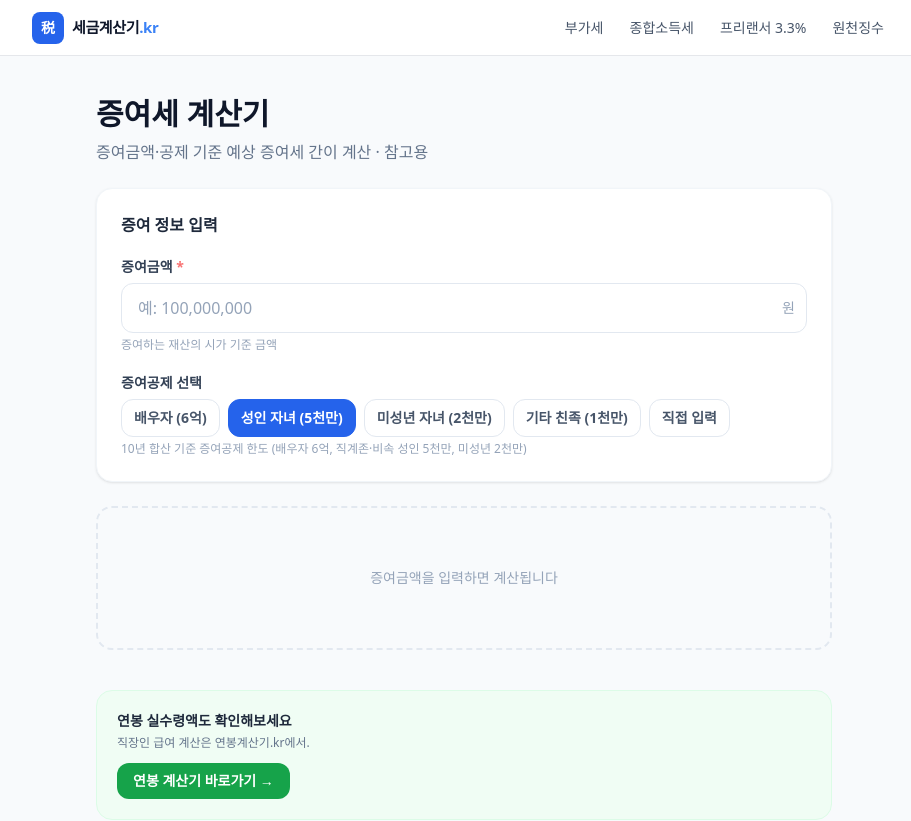
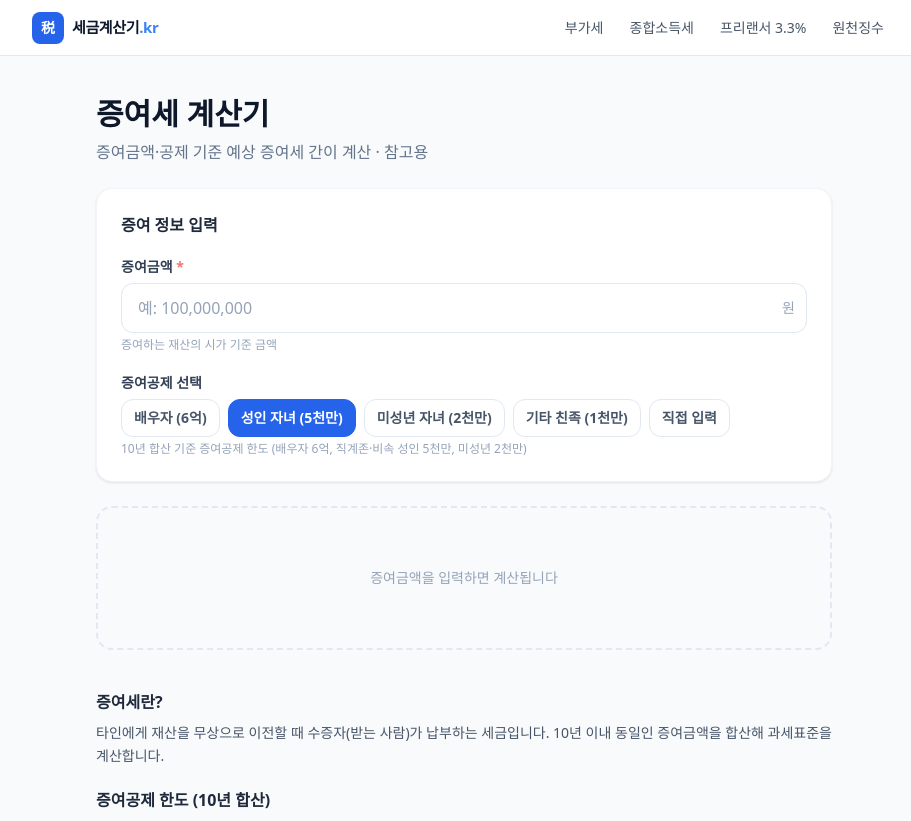
Before and after one commit to YG-coder/tax-calculator, a Next.js app: page /gift-tax-calculator in a window 1280 px wide. Shown: the top 821 px of the page, without its empty margins (176-1087 px from the left). Built offline with nearby package versions, Linux system fonts and the light colour scheme.

Commit message:
chore: 증여세 계산기 외부 CTA 제거
- 연봉계산기.kr 링크 및 버튼 CTA 삭제
- 계산기 페이지 외부 유도 요소 제거
- 애드센스 심사 대응 구조 정리

```diff
--- a/src/app/gift-tax-calculator/page.tsx
+++ b/src/app/gift-tax-calculator/page.tsx
@@ -2,7 +2,6 @@
 'use client'
 
 import { useState } from 'react'
-import Link from 'next/link'
 import RelatedCalculators from '@/components/RelatedCalculators'
 
 function fmt(n: number) { return n.toLocaleString('ko-KR') }
@@ -141,15 +140,6 @@ export default function GiftTaxCalculatorPage() {
         </div>
       )}
 
-      <section className="mt-10 rounded-2xl border border-green-100 bg-green-50 p-5">
-        <p className="text-sm font-semibold text-slate-800 mb-1">연봉 실수령액도 확인해보세요</p>
-        <p className="text-xs text-slate-500 mb-3">직장인 급여 계산은 연봉계산기.kr에서.</p>
-        <Link href="https://연봉계산기.kr" target="_blank" rel="noopener noreferrer"
-          className="inline-flex rounded-xl bg-green-600 px-4 py-2 text-sm font-semibold text-white hover:bg-green-700 transition-colors">
-          연봉 계산기 바로가기 →
-        </Link>
-      </section>
-
       <section className="mt-10 space-y-5 text-sm text-slate-600 leading-relaxed">
         <div>
           <h2 className="text-base font-bold text-slate-800 mb-2">증여세란?</h2>
```
